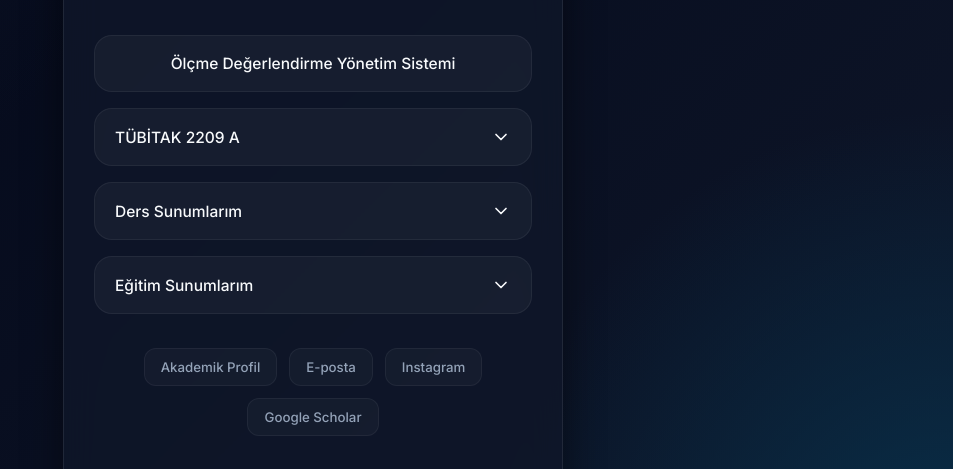
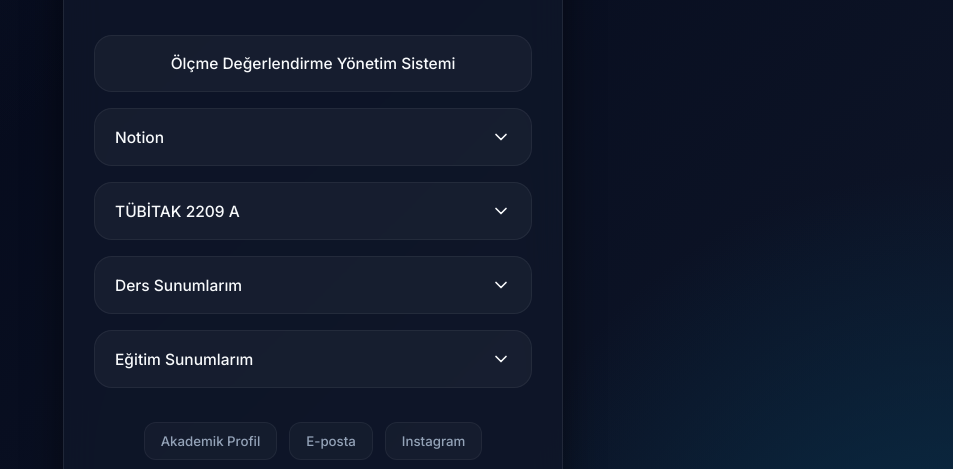
Before and after one commit to mkemalaydin/mka, a plain HTML site: page index.html in a window 1280 px wide. Shown: the part 307-776 px from the top of the page, without its empty margins (327-1280 px from the left). Drawn offline with Linux system fonts and the light colour scheme.

Commit message:
Update index.html

```diff
--- a/index.html
+++ b/index.html
@@ -352,6 +352,18 @@
             Ölçme Değerlendirme Yönetim Sistemi
         </a>
 
+                <div class="accordion">
+            <button class="btn accordion-toggle">
+                <span>Notion</span>
+                <svg class="chevron" viewBox="0 0 24 24" width="20" height="20" stroke="currentColor" stroke-width="2" fill="none" stroke-linecap="round" stroke-linejoin="round"><polyline points="6 9 12 15 18 9"></polyline></svg>
+            </button>
+            <div class="accordion-content">
+                <div class="accordion-inner">
+                    <a href="https://app.notion.com/p/HUZEM-3844ec0b0c7280a1be03fb2e0309ee09?source=copy_link" target="_blank" class="sub-btn">Notion</a>
+                </div>
+            </div>
+        </div>
+
         <div class="accordion">
             <button class="btn accordion-toggle">
                 <span>TÜBİTAK 2209 A </span>
```
